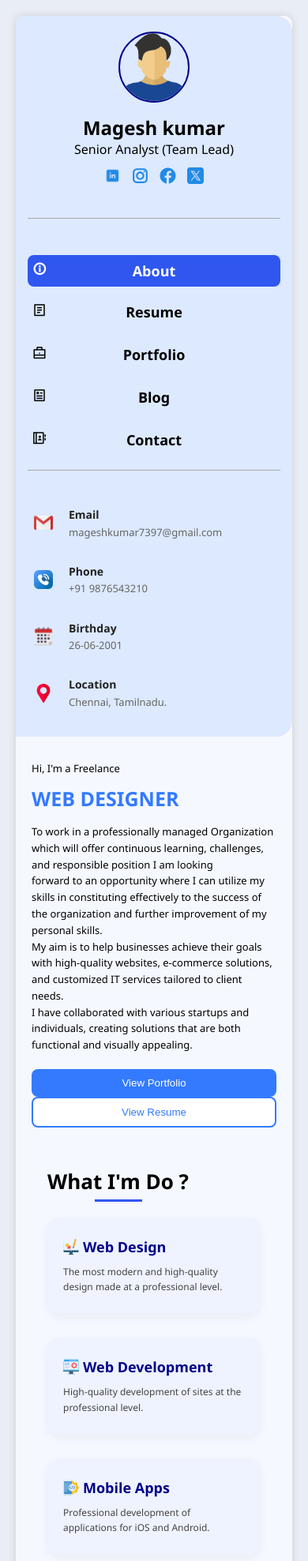
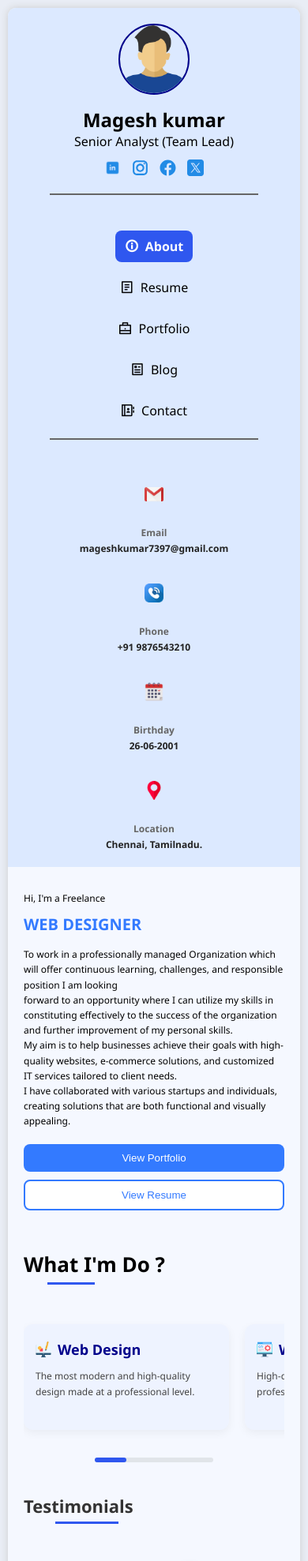
Before and after one commit to Balajip13/portfolio, a plain HTML site: page index.html in a window 390 px wide. Shown: the top 1977 px of the page at 79% size. Drawn offline with nearby package versions, Linux system fonts and the light colour scheme.

Commit message:
Update style.css

```diff
--- a/style.css
+++ b/style.css
@@ -17,18 +17,16 @@ body {
     border-radius: 10px;
     box-shadow: 0 0 10px #ccc;
     overflow: hidden;
+}
 
-}
 .sidebar {
     width: 280px;
     background-color: #dce9ff;
     padding: 20px;
     display: flex;
     flex-direction: column;
-  border-radius: 0 20px 20px 0; /* ⬅️ Only top-right and bottom-right corners */
+    border-radius: 0 20px 20px 0;
 }
-
-
 
 .profile-section {
     text-align: center;
@@ -69,7 +67,7 @@ body {
     text-decoration: none;
     color: #000;
     font-size: 18px;
-  font-weight: normal;  /* Not bold */
+    font-weight: normal;
     cursor: pointer;
 }
 
@@ -87,8 +85,21 @@ body {
 }
 
 .navigation a.active {
- color: #2b6cb0;
+    background-color: #2f57ef;
+    color: white;
+    padding: 8px 12px;
+    border-radius: 8px;
+    font-weight: bold;
 }
+
+.navigation a.active i {
+    color: white;
+}
+
+.navigation a.active span {
+    color: white;
+}
+
 .divider {
     border: none;
     height: 1px;
@@ -97,56 +108,56 @@ body {
 }
 
 .info-box {
-  font-size: 13px;
-  color: #222;
+    display: flex;
+    flex-direction: column;
+    gap: 24px;
     margin-top: 30px;
-  line-height: 1.6;
-}
-
-.info-box p {
-  display: flex;
-  align-items: center;
-  gap: 10px;
-  margin: 12px 0;
-  font-size: 1px;
-  color: #333;
 }
 
 .info-item {
     display: flex;
     align-items: center;
-  margin-bottom: 15px;
+    gap: 16px;
 }
 
-.info-item i {
-  font-size: 1px;
-  color: #4a6cb7;
-  margin-right: 10px;
+.info-icon-wrapper {
+    width: 48px;
+    height: 48px;
+    display: flex;
+    justify-content: center;
+    align-items: center;
+    flex-shrink: 0;
 }
 
-.info-item span {
-  font-size: 14px;
-  color: #333;
+.info-icon-wrapper img {
+    width: 24px;
+    height: 24px;
 }
 
-
-.info-box .info-item .info-text strong {
-  font-size: 14px ;
+.info-text {
+    display: flex;
+    flex-direction: column;
 }
 
-.info-box .info-item .info-text p {
-  font-size: 13px;
+.info-text strong {
+    color: #666;
+    font-size: 12px;
+    margin-bottom: 3px;
 }
 
-.info-box img {
-  width: 18px;
-  height: 18px;
+.info-text p {
+    font-size: 12px;
+    color:#222;
+    margin: 0;
+     font-weight: bold;
 }
 
 .main-content {
     flex: 1;
     padding: 30px;
     background-color: #f5f8ff;
+    display: flex;
+    flex-direction: column;
 }
 
 .intro h1 {
@@ -181,11 +192,8 @@ body {
     border: 2px solid #337aff;
 }
 
-
-
 .services-section {
     margin-top: 50px;
-  padding: 0 20px;
 }
 
 .services-section h1 {
@@ -196,7 +204,7 @@ body {
     position: relative;
     display: inline-block;
     padding-bottom: 8px;
-  margin-bottom: 20px;
+    margin-bottom: 30px;
 }
 
 .services-section h1::after {
@@ -204,36 +212,55 @@ body {
     position: absolute;
     width: 60px;
     height: 3px;
-  background-color:#2f57ef;
-  left: 50%;
-  transform: translateX(-50%);
+    background-color: #2f57ef;
+    left: 0;
     bottom: 0;
+    transform: translateX(50%);
+}
+
+.services-scroll-container {
+    position: relative;
+    width: 100%;
+    max-width: 900px;
+    overflow: hidden;
 }
 
 .services-grid {
-  display: grid;
-  grid-template-columns: repeat(auto-fit, minmax(250px, 1fr));
-  gap: 30px;
+    display: flex;
+    gap: 40px;
+    overflow-x: auto;
+    padding: 20px 0;
+    scroll-behavior: smooth;
+    -ms-overflow-style: none;
+    scrollbar-width: none;
+}
+
+.services-grid::-webkit-scrollbar {
+    display: none;
 }
 
 .service-card {
     background-color: #eef3ff;
-  padding: 25px 20px;
-  border-radius: 15px;
-  box-shadow: 0 4px 12px rgba(0, 0, 0, 0.05);
     transition: transform 0.3s ease;
     text-align: left;
+    padding: 20px 15px;
+    border-radius: 12px;
+    box-shadow: 0 4px 12px rgba(0, 0, 0, 0.05);
+    min-width: 320px;
+    width: 320px;
+    flex-shrink: 0;
 }
 
 .service-card:hover {
     transform: translateY(-5px);
 }
+
 .icon-title-row {
     display: flex;
     align-items: center;
     justify-content: flex-start;
-  gap: 5px;
-  margin-bottom: 5px;
+    gap: 8px;
+    margin-bottom: 12px;
 }
 
 .service-icon {
@@ -245,8 +272,7 @@ body {
 .service-card h3 {
     font-size: 18px;
     font-weight: bold;
-  color:darkblue;
-
+    color: darkblue;
 }
 
 .service-description {
@@ -256,236 +282,92 @@ body {
     margin-top: 10px;
 }
 
-.section-icon {
-  width: 24px;
-  vertical-align: middle;
-  margin-right: 8px;
+.services-scroll-indicator {
+    height: 6px;
+    background: #e1e5e9;
+    border-radius: 4px;
+    width: 150px;
+    margin: 15px auto 0;
+    position: relative;
+    cursor: pointer;
 }
 
-
-.text {
-  font-size: 0.95rem;
-  color: #333;
-  line-height: 1.5;
-}
-
-.info-box p span {
-  display: block;
-  font-weight: bold;
-  margin-bottom: 4px;
-  text-transform: capitalize;
-  color: #222;
-}
-
-.navigation a span {
-  font-size: 18px;
-  font-weight: 600;
-}
-
-.info-box p {
-  flex-direction: column;
-  align-items: flex-start;
-  gap: 4px;
-  line-height: 1.4;
-}
-
-.info-box p span {
-  font-size: 14px;
-  font-weight: 700;
-  color: #000;
-  text-transform: lowercase;
-  margin-bottom: -2px;
-}
-
-.navigation a.active {
-  background-color: #2f57ef;
-  color: white;
-  padding: 8px 12px;
-  border-radius: 8px;
-  font-weight: bold;
-}
-
-.navigation a.active i {
-  color: white;
-}
-
-.navigation a.active span {
-  color: white;
-}
-
-.info-box {
-  display: flex;
-  flex-direction: column;
-  gap: 18px;
-  margin-top: 20px;
-}
-
-.info-box p {
-  display: flex;
-  align-items: center;
-  gap: 10px;
-  font-size: 15px;
-  color: #333;
-  line-height: 1.5;
-}
-
-.info-box i {
-  font-size: 18px;
-  color: black
-}
-
-.info-box p span {
-  font-weight: 500;
-  color: #222;
-}
-
-.info-box {
-  display: flex;
-  flex-direction: column;
-  gap: 20px;
-  margin-top: 20px;
-}
-
-.info-box p {
-  display: flex;
-  align-items: center;
-  gap: 12px;
-  font-size: 15px;
-  color: #333;
-}
-
-.info-box i {
-  font-size: 20px;
-  color: #2f57ef;
-}
-
-.info-box span {
-  font-weight: 500;
-  color: #222;
-}
-.info-box {
-  display: flex;
-  flex-direction: column;
-  gap: 20px;
-  margin-top: 20px;
-}
-
-.info-box p {
-  display: flex;
-  align-items: center;
-  font-size: 15px;
-  color: #333;
-}
-
-.info-box .info-icon {
-  width: 20px;
-  height: 20px;
-  margin-right: 12px;
-  flex-shrink: 0;
-}
-
-.info-box span {
-  font-weight: 500;
-  color: #222;
-}
-.info-box {
-  display: flex;
-  flex-direction: column;
-  gap: 24px;
-  margin-top: 30px;
-}
-
-.info-item {
-  display: flex;
-  align-items: center;
-  gap: 16px;
-}
-
-.info-icon-wrapper {
-  width: 48px;
-  height: 48px;
-
-  display: flex;
-  justify-content: center;
-  align-items: center;
-  flex-shrink: 0;
-}
-
-.info-icon-wrapper img {
-  width: 24px;
-  height: 24px;
-}
-
-.info-text {
-  display: flex;
-  flex-direction: column;
-}
-
-.info-text strong {
-  color: #222;
-  font-size: 15px;
-  margin-bottom: 3px;
-}
-
-.info-text p {
-  font-size: 14px;
-  color: #666;
-  margin: 0;
-}
-
-.sidebar {
-  display: flex;
-  flex-direction: column;
-}
-
-.main-content {
-  display: flex;
-  flex-direction: column;
-  padding: 30px 30px 50px;
+.services-scroll-thumb {
+    height: 100%;
+    background: #2f57ef;
+    border-radius: 4px;
+    width: 40px;
+    transition: all 0.3s ease;
+    cursor: pointer;
+    position: absolute;
+    top: 0;
+    left: 0;
 }
 
 .testimonials {
+    margin: 40px 0;
     max-width: 1000px;
-    margin: 0 auto;
-    padding: 40px 20px;
+    width: 100%;
 }
 
 .testimonials h2 {
-    font-size: 28px;
+    font-size: 26px;
     font-weight: bold;
     color: #333;
-    margin-bottom: 40px;
+    margin-bottom: 30px;
     text-align: left;
     position: relative;
     display: inline-block;
+    padding-bottom: 8px;
+
 }
 
 .testimonials h2::after {
     content: "";
     position: absolute;
-    width: 60px;
-    height: 4px;
-    background-color: #4a6cb7;
-    bottom: -10px;
-    left: 50%;
-    transform: translateX(-50%);
+    width: 80px;
+    height: 3px;
+    background-color: #2f57ef;
+    bottom: 0;
+    left: 0;
+    transform: translateX(50%);
+}
+
+.testimonials-scroll-container {
+    position: relative;
+    width: 100%;
 }
 
 .testimonial-container {
     display: flex;
-  justify-content: space-between;
-  align-items: stretch; /* Makes both cards equal height */
-  flex-wrap: nowrap;
-  gap: 30px;
+    gap: 40px;
+    overflow-x: auto;
+    overflow-y: hidden;
+    scroll-behavior: smooth;
+    -webkit-overflow-scrolling: touch;
+    scrollbar-width: none;
+    -ms-overflow-style: none;
+    padding: 20px 0;
+    padding-right: 60px;
+}
+
+.testimonial-container::-webkit-scrollbar {
+    display: none;
 }
 
 .testimonial-item {
-  flex: 1;
-  min-width: 0;
+    flex-shrink: 0;
+    min-width: 350px;
+    max-width: 350px;
+     height: 200px;
     display: flex;
     flex-direction: column;
     position: relative;
+    transition: transform 0.3s ease;
+}
 
+.testimonial-item:hover {
+    transform: translateY(-5px);
 }
 
 .name-badge {
@@ -506,15 +388,14 @@ body {
 .name-badge h3 {
     font-size: 13px;
     font-weight: 600;
-    margin-bottom: 1px;
-    line-height: 1.2;
+    margin: 0 0 1px 0;
 }
 
 .name-badge p {
     font-size: 11px;
     opacity: 0.9;
     font-weight: 400;
-    line-height: 1.1;
+    margin: 0;
 }
 
 .avatar {
@@ -529,17 +410,22 @@ body {
     overflow: hidden;
     box-shadow: 0 2px 8px rgba(0, 0, 0, 0.1);
     background: #f8f9fa;
+    display: flex;
+    align-items: center;
+    justify-content: center;
+    color: #666;
+    font-size: 12px;
 }
 
 .avatar img {
     width: 100%;
     height: 100%;
     object-fit: cover;
-    display: block;
 }
 
 .testimonial-content {
     background: white;
+    flex: 1;
     border-radius: 10px;
     padding: 35px 15px 15px 15px;
     border-left: 4px solid #4a6cb7;
@@ -548,6 +434,12 @@ body {
     position: relative;
     z-index: 1;
     min-height: 100px;
+    display: flex;
+    flex-direction: column;
+}
+
+.testimonial-item:hover .testimonial-content {
+    box-shadow: 0 8px 25px rgba(0, 0, 0, 0.15);
 }
 
 .testimonial-content::before {
@@ -558,211 +450,157 @@ body {
     background-color: #4a6cb7;
     top: 35px;
     left: 15px;
-    z-index: 2;
 }
 
 .stars {
     color: #ffd700;
     font-size: 12px;
     margin-bottom: 8px;
-    margin-left: 30px;
+    margin-left: 35px;
+    display: flex;
+    gap: 2px;
 }
 
 .feedback {
     font-size: 12px;
     color: #555;
     line-height: 1.4;
-    margin-left: 30px;
+    margin-left: 35px;
 }
 
-@media (max-width: 1024px) {
+.testimonial-container > *:last-child {
+    margin-right: 0;
+}
+
+.testimonials-scroll-indicator {
+    height: 6px;
+    background: #e1e5e9;
+    border-radius: 4px;
+    width: 150px;
+    margin: 15px auto 0;
+    position: relative;
+    cursor: pointer;
+}
+
+.testimonials-scroll-thumb {
+    height: 100%;
+    background: #2f57ef;
+    border-radius: 4px;
+    width: 40px;
+    position: absolute;
+    top: 0;
+    left: 0;
+}
+
+@media (max-width: 768px) {
+    .testimonial-item {
+        min-width: 280px;
+        max-width: 280px;
+    }
+    .testimonial-container {
+        gap: 30px;
+    }
+    .testimonials h2 {
+        font-size: 22px;
+    }
+}
+
+@media (max-width: 992px) {
   .container {
     flex-direction: column;
-    margin: 20px;
+    margin: 10px;
   }
 
   .sidebar {
     width: 100%;
-    flex-direction: row;
-    justify-content: space-between;
-    align-items: flex-start;
-    flex-wrap: wrap;
-    padding: 15px;
+    border-radius: 0;
+    align-items: center;
     text-align: center;
-  }
-
-  .profile-section {
-    width: 100%;
-    margin-bottom: 20px;
-  }
-
-  .navigation {
-    flex-direction: row;
-    justify-content: center;
-    flex-wrap: wrap;
-    width: 100%;
   }
 
   .navigation a {
     justify-content: center;
-    flex-direction: column;
-    align-items: center;
-    font-size: 14px;
-    padding: 8px 10px;
+    font-size: 16px;
   }
 
   .info-box {
-    width: 100%;
-    flex-direction: row;
-    flex-wrap: wrap;
-    justify-content: center;
-    gap: 15px;
-  }
-
-  .info-item {
-    width: 45%;
-  }
-}
-
-@media (max-width: 768px) {
-  .sidebar {
-    flex-direction: column;
-    align-items: center;
-  }
-
-  .info-box {
-    flex-direction: column;
     align-items: center;
   }
 
   .info-item {
-    width: 100%;
+    flex-direction: column;
+    align-items: center;
     text-align: center;
   }
 
   .main-content {
     padding: 20px;
   }
-
-  .services-grid {
-    grid-template-columns: 1fr;
 }
 
-  .testimonial-container {
-    flex-direction: column;
-    align-items: center;
+@media (max-width: 600px) {
+  .intro h1 {
+    font-size: 20px;
   }
 
-  .testimonial-item {
-    width: 100%;
-  }
-
-  .testimonial-content {
-    margin-top: 50px;
-    padding: 30px 20px 20px 20px;
+  .intro p {
+    font-size: 12px;
   }
 
   .buttons {
+    display: flex;
     flex-direction: column;
-    align-items: center;
     gap: 10px;
+    align-items: stretch;
   }
 
   .buttons button {
     width: 100%;
+    margin: 0;
+  }
+
+  .services-grid {
+    gap: 20px;
+  }
+
+  .service-card {
+    min-width: 260px;
+    width: 260px;
+  }
+
+  .testimonial-item {
+    min-width: 240px;
+    max-width: 240px;
   }
 }
 
-
-.navigation {
-  margin-top: 30px;
+@media (max-width: 992px) {
+  .navigation a {
+    position: relative;
     display: flex;
-  flex-direction: column;
-  gap: 10px;
-}
-
-@media (max-width: 768px) {
-  .navigation {
-    flex-direction: row;
-    flex-wrap: wrap;
+    align-items: center;
     justify-content: center;
-  }
-
-  .navigation a {
-    flex: 1 1 40%;
-    justify-content: flex-start;
-    font-size: 14px;
-    padding: 10px;
+    gap: 8px;
+    font-size: 16px;
   }
 
   .navigation a i {
-    margin-right: 8px;
+    position: static;
+    width: auto;
     font-size: 18px;
   }
 
   .navigation a span {
+    flex: none;
     text-align: left;
   }
 }
-.info-box {
-  display: flex;
-  flex-direction: column;
-  gap: 20px;
-}
 
-@media (max-width: 768px) {
-  .info-box {
-    flex-direction: column;
-    align-items: center;
-    gap: 16px;
-  }
-
-  .info-item {
-    width: 100%;
-    display: flex;
-    align-items: center;
-    justify-content: flex-start;
-    gap: 12px;
-    text-align: left;
-  }
-
-  .info-text p,
-  .info-text strong {
-    font-size: 13px;
-    line-height: 1.4;
-    word-break: break-word;
-  }
-
-  .info-icon-wrapper {
-    width: 40px;
-    height: 40px;
-  }
-
-  .info-icon-wrapper img {
-    width: 24px;
-    height: 24px;
+@media (max-width: 992px) {
+  .divider {
+    background-color: #666;
+    height: 2px;
+    margin: 15px auto;
+    width: 80%;
   }
 }
-@media (max-width: 768px) {
-  .sidebar {
-    width: 100%;
-    padding: 20px 15px;
-  }
-
-  .navigation {
-    flex-direction: column;
-    align-items: flex-start;
-  }
-
-  .navigation a {
-    justify-content: flex-start;
-    width: 100%;
-  }
-}
-@media (max-width: 768px) {
-  .divider {
-    display: block;
-    width: 100%;
-    margin: 16px 0;
-  }
-}
```
Lines whose indentation alone changed are shown as unchanged.
